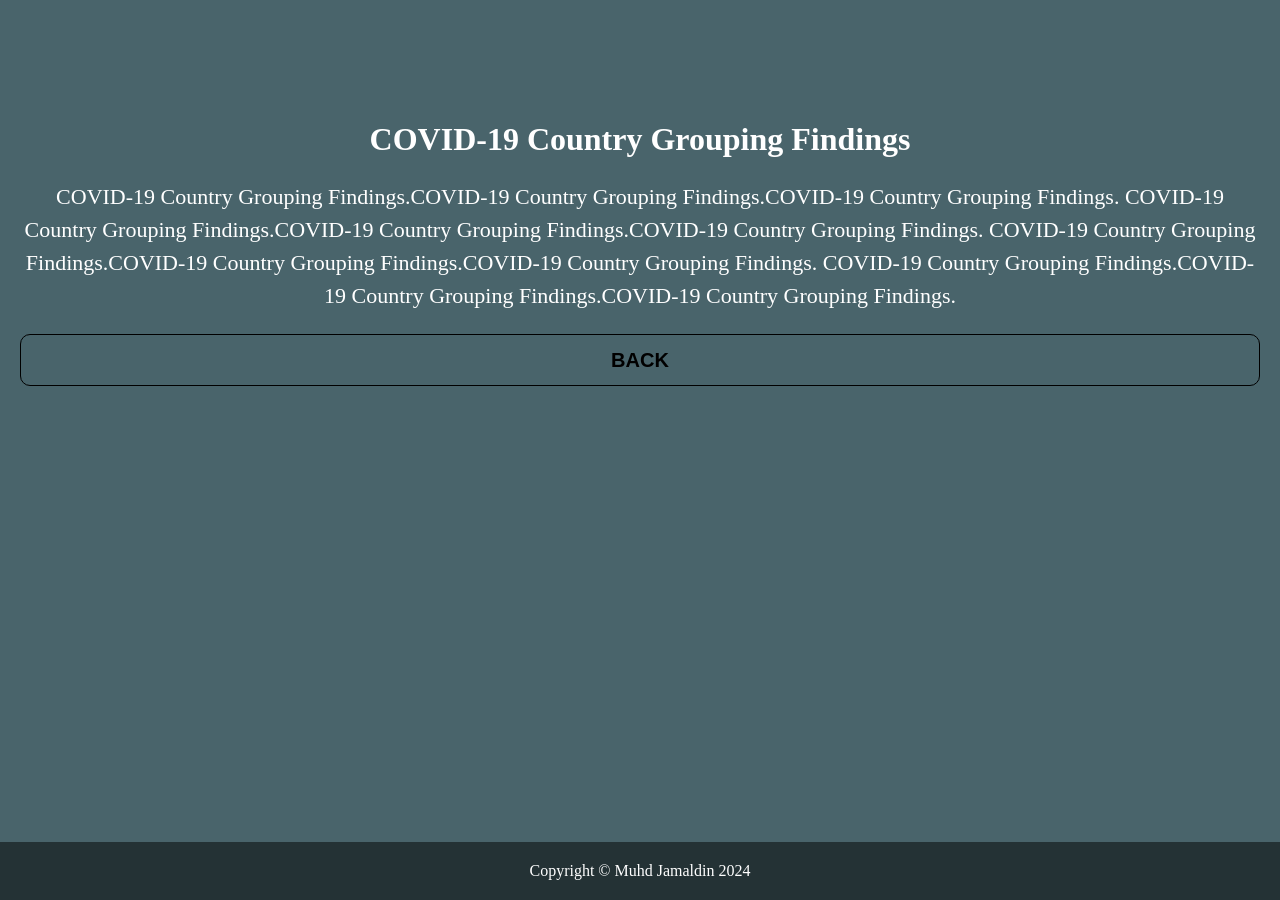
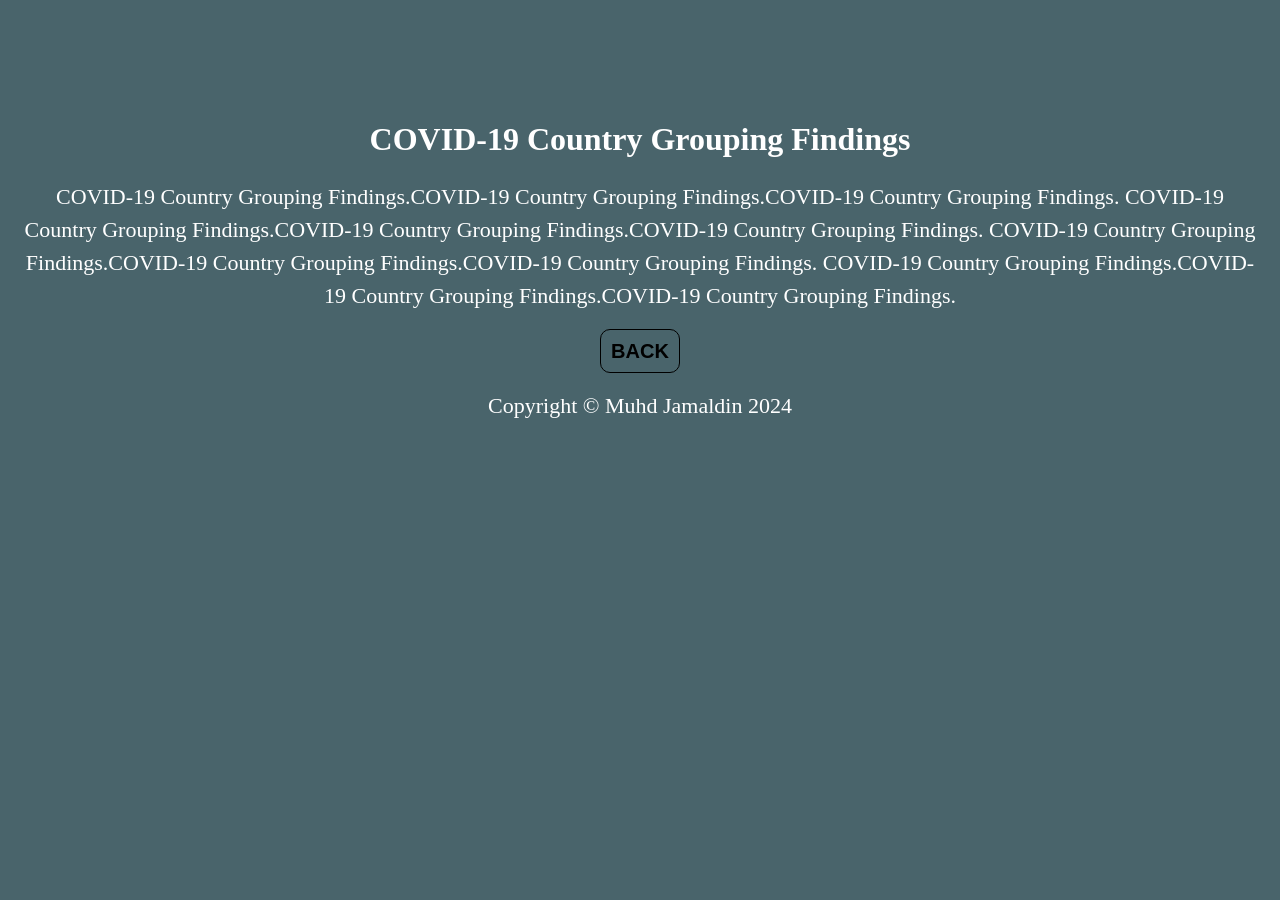
Before and after one commit to Md-Khid/Md-Khid, a Jekyll site: the page findings/1.html, which Jekyll copies as it is, in a window 1280 px wide. Built offline with Jekyll 4.4.1, drawn with Linux system fonts in a browser that asks for light colours.

Commit message:
Update 1.html

```diff
--- a/findings/1.html
+++ b/findings/1.html
@@ -14,8 +14,6 @@
             padding: 0;
             margin: 0;
             font-weight: lighter; /* Make font thinner for all text */
-            min-height: 100vh; /* Ensure content takes up at least the full viewport height */
-            position: relative; /* Set position to relative for footer positioning */
         }
         .intro {
             padding-top: 100px;
@@ -35,22 +33,9 @@
             border-radius: 10px;
             padding: 10px;
             transition: background-color 0.3s ease;
-            display: block; /* Make the link a block element */
-            margin-bottom: 20px; /* Add margin to create space between back button and footer */
         }
         .back-link:hover {
             background-color: #219BB3;
-        }
-        footer {
-            text-align: center;
-            position: absolute; /* Set position to absolute for fixed positioning */
-            bottom: 0; /* Align footer to bottom of viewport */
-            width: 100%; /* Ensure footer spans the full width */
-            padding: 20px 0; /* Add padding to footer */
-            background-color: rgba(0, 0, 0, 0.5); /* Semi-transparent background color for readability */
-        }
-        footer p {
-            margin: 0; /* Remove default margin from paragraph inside footer */
         }
     </style>
 </head>
@@ -86,8 +71,10 @@
 </div>
 
 <!-- Footer -->
-<footer>
-    <p id="footerYear">Copyright &copy; Muhd Jamaldin</p>
+<footer style="text-align: center;">
+    <div class="container">
+        <p id="footerYear">Copyright &copy; Muhd Jamaldin</p>
+    </div>
 </footer>
 
 <script>
```
